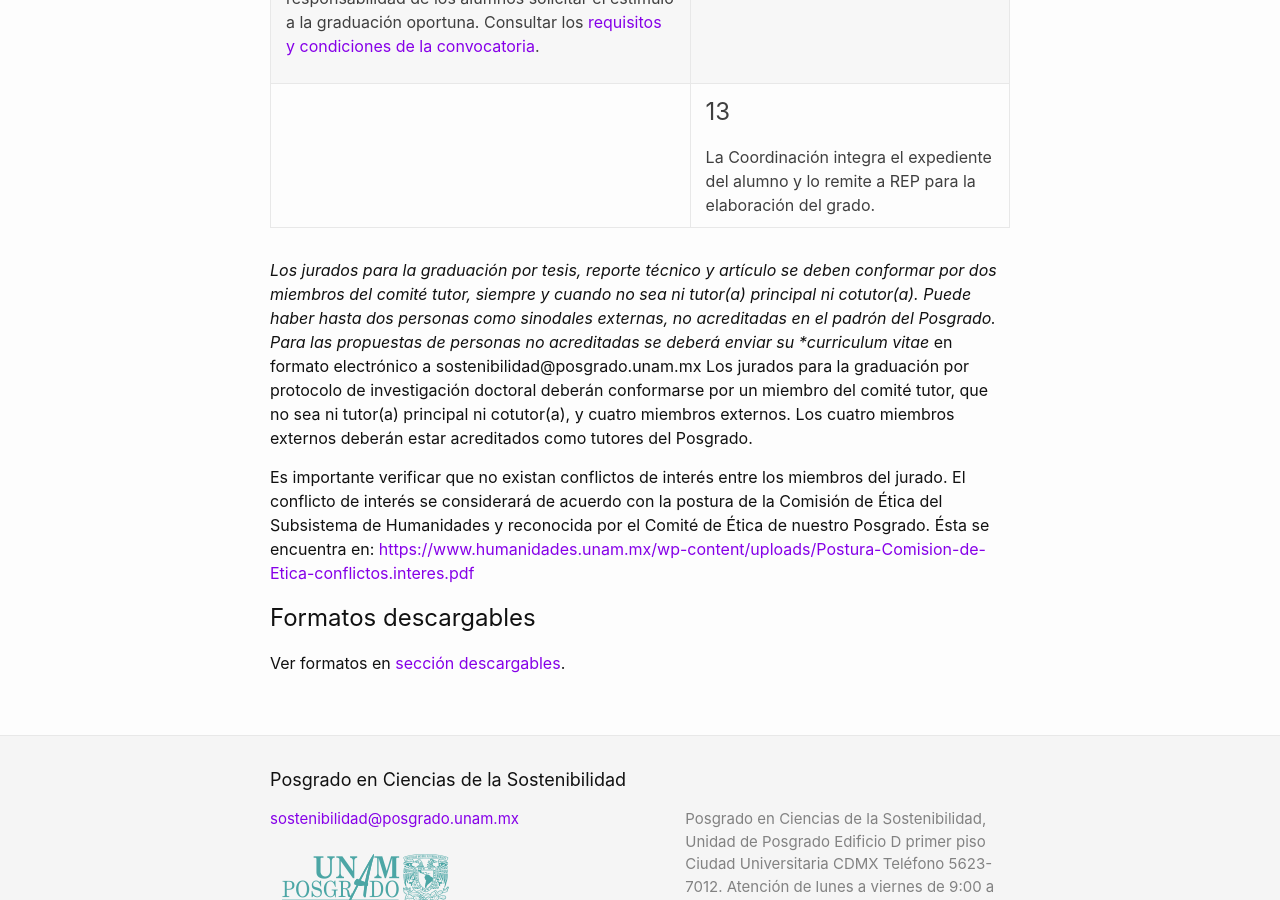
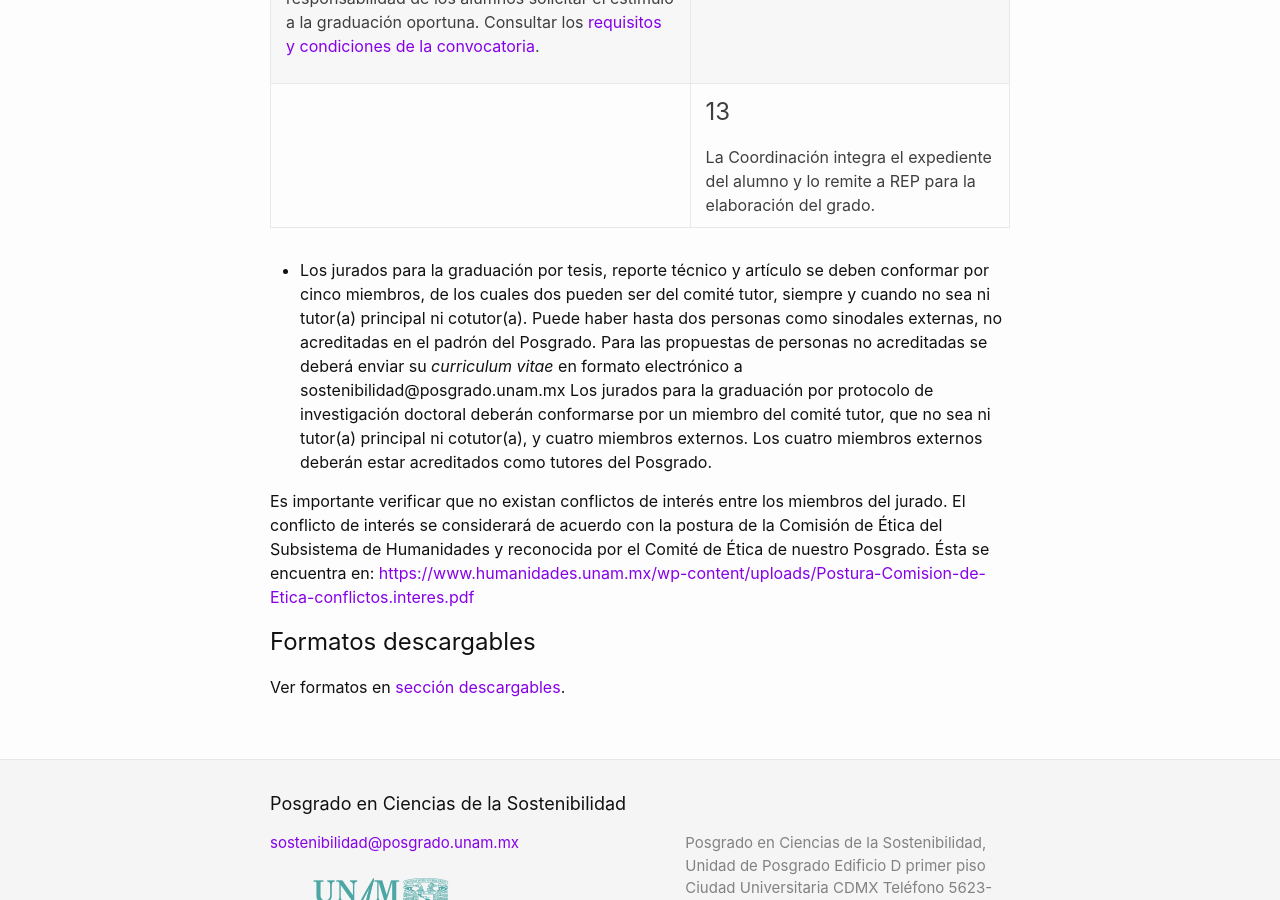
Before and after one commit to pcs-unam/pcs-unam.github.io, a Jekyll site: the page built from maestria/graduacion.md, in a window 1280 px wide and 900 px high, scrolled down 2563 px. Built offline with Jekyll 4.4.1, drawn with Linux system fonts in a browser that asks for light colours.

Commit message:
Se aclaró que los jurados deben ser de cinco miembros

```diff
--- a/maestria/graduacion.md
+++ b/maestria/graduacion.md
@@ -173,7 +173,7 @@ para la elaboración del grado.
 </tbody>
 </table>
 
-*Los jurados para la graduación por tesis, reporte técnico y artículo se deben conformar por dos miembros del comité tutor, siempre y cuando no sea ni tutor(a) principal ni cotutor(a). Puede haber hasta dos personas como sinodales externas, no acreditadas en el padrón del Posgrado. Para las propuestas de personas no acreditadas se deberá enviar su *curriculum vitae* en formato electrónico a sostenibilidad@posgrado.unam.mx
+* Los jurados para la graduación por tesis, reporte técnico y artículo se deben conformar por cinco miembros, de los cuales dos pueden ser del comité tutor, siempre y cuando no sea ni tutor(a) principal ni cotutor(a). Puede haber hasta dos personas como sinodales externas, no acreditadas en el padrón del Posgrado. Para las propuestas de personas no acreditadas se deberá enviar su *curriculum vitae* en formato electrónico a sostenibilidad@posgrado.unam.mx
 Los jurados para la graduación por protocolo de investigación doctoral deberán conformarse por un miembro del comité tutor, que no sea ni tutor(a) principal ni cotutor(a), y cuatro miembros externos. Los cuatro miembros externos deberán estar acreditados como tutores del Posgrado.
 
 Es importante verificar que no existan conflictos de interés entre los miembros del jurado. El conflicto de interés se considerará de acuerdo con la postura de la Comisión de Ética del Subsistema de Humanidades y reconocida por el Comité de Ética de nuestro Posgrado. Ésta se encuentra en: <https://www.humanidades.unam.mx/wp-content/uploads/Postura-Comision-de-Etica-conflictos.interes.pdf>
```
